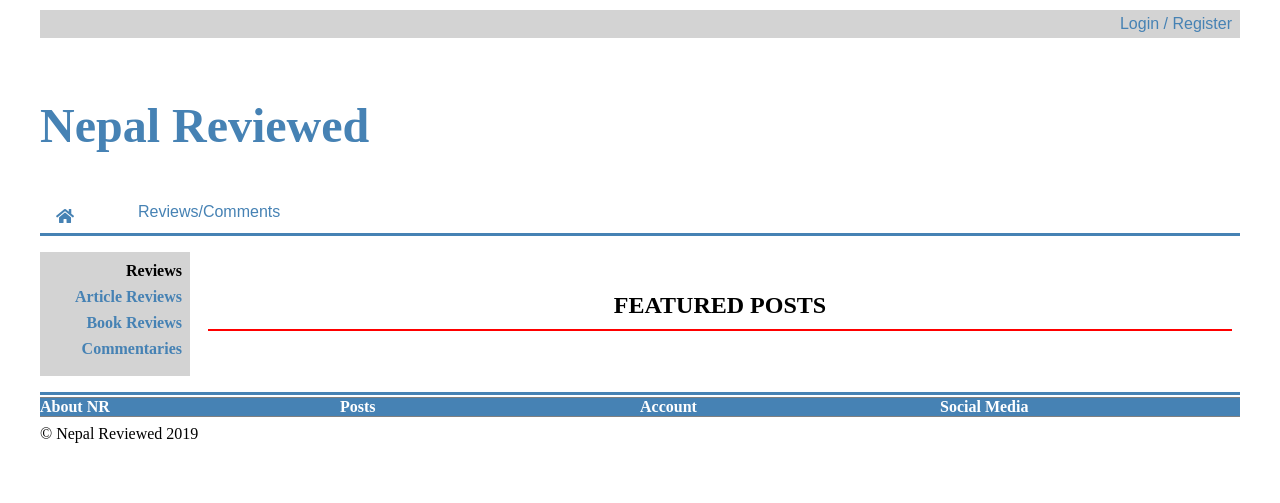
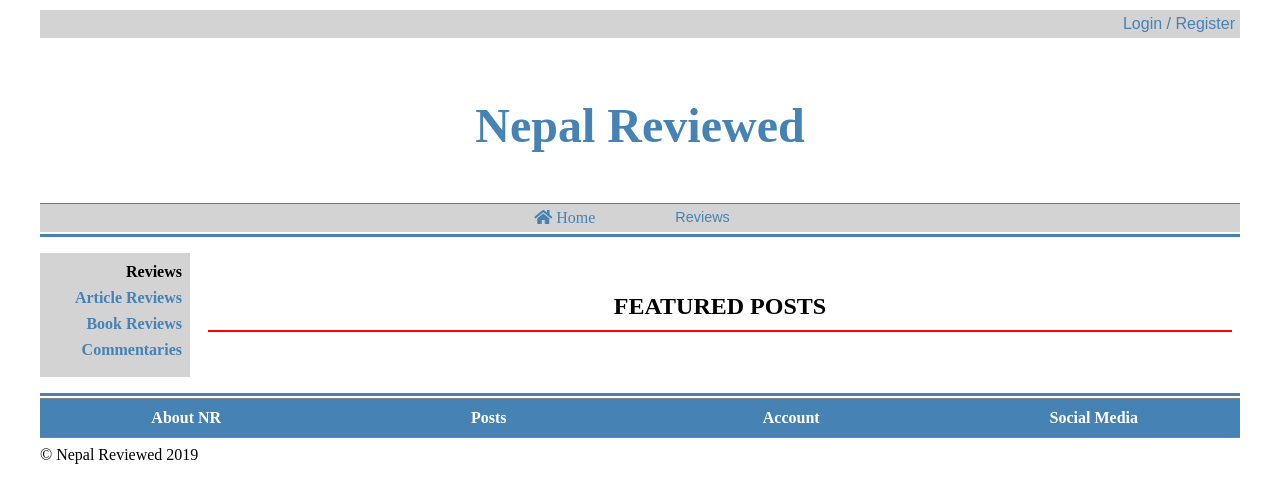
Before and after one commit to anilbhattaraitoronto/nr1, a Django app: page / in a window 1280 px wide. Shown: the top 503 px of the page. Run offline with Django 3.2, Linux system fonts and the light colour scheme; data that the repository does not hold is empty.

Commit message:
styled login/register forms and tweaked navbar items

```diff
--- a/nr1/static/css/main.css
+++ b/nr1/static/css/main.css
@@ -14,70 +14,85 @@ a{
 p{
     padding: 8px 0;
 }
-
-.auth-nav form{
-    margin: auto;
-    width: 90%;
-    border: 1px solid white;
-}
-input{
-    display: block;
-    width: 80%;
-    left: 20%;width: 100%;
+#modalButton{
     border: none;
     outline: none;
-    margin-top: 16px;
-    padding: 8px 0;
+    box-sizing: border-box;
+    background: none;
+    color: steelblue;
+    padding: 5px;
+    font-size: 1rem;
+    cursor: pointer;
+}
+#modalButton:hover{
+    background: steelblue;
+    color: white;
+}
+
+.auth-nav .auth-forms form{
+    margin: 10px auto;
+    width: 100%;
+    border: 1px solid white;
+    padding: 3px;
+    box-sizing: border-box;
+}
+.auth-nav .auth-forms input, .auth-nav .auth-forms label{
+    display: block;
+    width: 95%;
+    width: 100%;
+    border: none;
+    outline: none;
+    margin-top: 2px;
+    padding: 3px ;
+    font-size: .9rem;
 }
 .auth-nav{
     display: flex;
     justify-content: right;
     margin: 10px auto;
     background: lightgray;
-    padding: 0 8px;
     font-family: Arial;
 }
-.auth-nav button{
-    display: block;
-    text-align: right;
-    padding: 5px 0 5px 16px;
+.auth-nav #login-modal form input[type='submit']{
     outline: none;
     border: none;
-    background: none;
+    background: lightgray;
     cursor: pointer;
-    color: steelblue;
     font-size: 1rem;
 }
-.auth-nav button:hover{
-    background: steelblue;
-    color: white;
-}
+
 .modal{
     display: none;
-    grid-template-columns: repeat(auto-fit, minmax(200px, 1fr));
     position: fixed;
     z-index: 1;
-    padding: 10% 2%;
+    padding: 2% 1%;
     left: 0;
     top: 0;
     width: 100%;
-    height: 60%;
+    height: 50%;
     overflow: auto;
     background: gray;
-    box-shadow: 2px 2px 4px gray;
+}
+.auth-forms{
+    display: grid;
+    grid-template-columns: repeat(auto-fit, minmax(250px, 1fr));
+    grid-column-gap: 10px
 }
 #login-modal{
+    display: relative;
     background:steelblue;
-    margin: auto;
-    border: 1px solid blue;
-    width: 100%;
     color: white;
 }
+.form-title{
+    color: rgb(44, 66, 3);
+}
 .close{
-    color: #aaa;
+    display: absolute;
+    color: white;
     float: right;
-    font-size: 20px;
-    font-weight: bold;
+    font-size: 36px;
+    top: 0;
+    right: -10;
 }
 .close:hover, close:focus{
     color: black;
@@ -100,9 +115,16 @@ input{
 .masthead{
     color: steelblue;
     font-size: 3rem;
+    text-align: center;
 }
 .main-nav{
+    border-top: 1px solid steelblue;
     display: flex;
+    justify-content: center;
+    position: sticky;
+    position: -webkit-sticky;
+    top: 0;
+    background: lightgray;
 }
 .main-nav a{
     padding: 5px 16px;
@@ -121,7 +143,8 @@ input{
     border: none;
     cursor: pointer;
     color: steelblue;
-            font-size: 1rem;
+    font-size: .9rem;
+    padding: 5px 16px;
 }
 .dropdown button:hover{
     background: steelblue;
@@ -195,6 +218,9 @@ input{
 .section-title{
     padding: 10px 0;
 }
+.footer-nav{
+    margin: 10px auto;
+}
 @media only screen and (min-width:450px){
     .container{
         grid-template-columns: 150px 1fr;
@@ -224,7 +250,11 @@ input{
     }
     .footer-navs{
         display: grid;
-        grid-template-columns: repeat(auto-fit, minmax(200px, 1fr));
+        grid-template-columns: repeat(auto-fit, minmax(150px, 1fr));
+        grid-gap: 10px;
+    }
+    .footer-nav{
+        margin: 10px auto;
     }
 
 }
--- a/templates/base.html
+++ b/templates/base.html
@@ -15,18 +15,18 @@
     <nav class="auth-nav">
         {% if request.user.is_authenticated %}
         <a href="#">Welcome {{user.username}} </a>
-        <form action="{% url 'logout' %}" method="POST">
+        <form action="{% url 'logout' %}" method="POST" id="logout-form">
             {% csrf_token %}
             <input type="submit" value="Logout">
         </form>
         {% else %}
             <button id="modalButton">Login / Register</button>
             <div id="login-modal" class="modal">
-
+                <span class="close">&times;</span>
+                <section class="auth-forms">
                 <div class="login-form">
-
+                    <h3 class="form-title">Please Login</h3>
                     <form action="{% url 'login' %}" class="login-form" method="POST">
-                        <h3 class="section-title">Please Login</h3>
                         {% csrf_token %}
                         <label for="login-username">Username</label>
                         <input type="text" id="login-username" name="username" placeholder="username" required>
@@ -34,13 +34,14 @@
                         <input type="password" id="login-password" name="password" placeholder="password" required>
                         <input type="submit" value="Login">
                     </form>
+                    <p>If you are not registered, please register first and then login.</p>
+                    <h4>Our Privacy Commitment</h4>
+                    <p>Your login and register data is encrypted and secure. We take your personal privacy very seriously and will not sell it to any third parties.</p>
                 </div>
                 <div class="register-form">
-                    <span class="close">&times;</span>
+                    <h3 class="form-title">Register Your Account</h3>
                     <form action="{% url 'register' %}" class="login-form" method="POST">
-                        <h3 class="section-title">Register Your Account</h3>
                         {% csrf_token %}
-
                         <label for="first_name">First Name</label>
                         <input type="text" id="first_name" name="first_name" placeholder="first name" required>
                         <label for="last_name">Last Name</label>
@@ -56,6 +57,7 @@
                         <input type="submit" value="Register">
                     </form>
                 </div>
+            </section>
             </div>
             {% endif %}
     </nav>
@@ -74,10 +76,10 @@
 
     <header class="main-header"><h1 class="masthead">Nepal Reviewed</h1></header>
     <nav class="main-nav">
-        <a href="{% url 'home' %}" class="nav-link"><i class="fas fa-home"></i></a>
+        <a href="{% url 'home' %}" class="nav-link"><i class="fas fa-home"></i> Home</a>
         <a>
             <div class="dropdown">
-                <button>Reviews/Comments</button>
+                <button>Reviews</button>
                 <div class="dropdown-content">
                     <a href="{% url 'article_reviews' %}" class="dropdown-link">Article Reviews</a>
                     <a href="{% url 'book_reviews' %}" class="dropdown-link">Book Reviews</a>
@@ -151,7 +153,7 @@
                 var modalButton = document.querySelector('#modalButton');
                 var closeButtons = document.querySelectorAll('.close');
                 modalButton.addEventListener('click', (e)=>{
-                    loginModal.style.display = "grid";
+                    loginModal.style.display = "block";
                 })
                 closeButtons.forEach((button)=>{
                     button.addEventListener('click', (e)=>{
@@ -165,15 +167,12 @@
                         modalButton.style.display = 'block';
                     }
                 })
-
-
-
             </script>
             <script>
                     var message = document.querySelector('.message-container', 'p');
                     setTimeout(function(){
                         message.style.display = 'none'
-                    }, 10000);
+                    }, 4000);
 
             </script>
 
```
Lines whose indentation alone changed are shown as unchanged.
